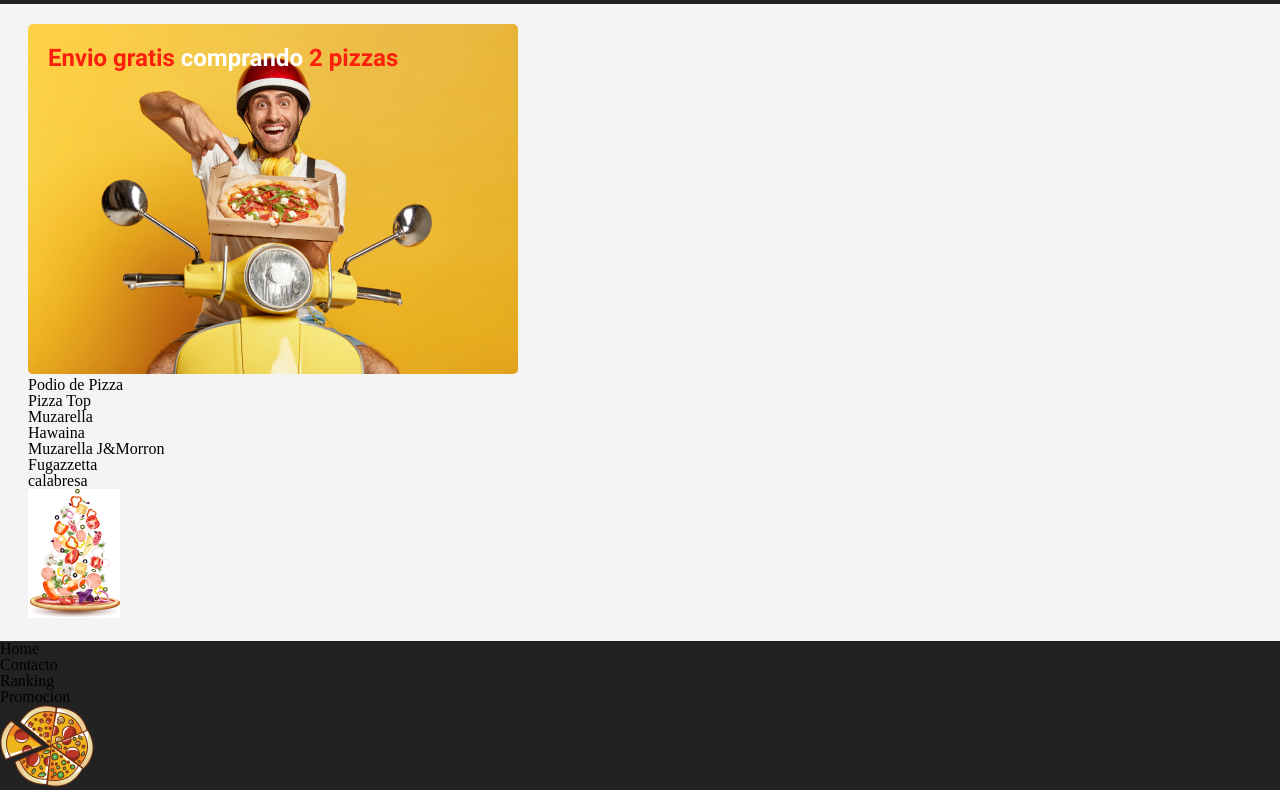
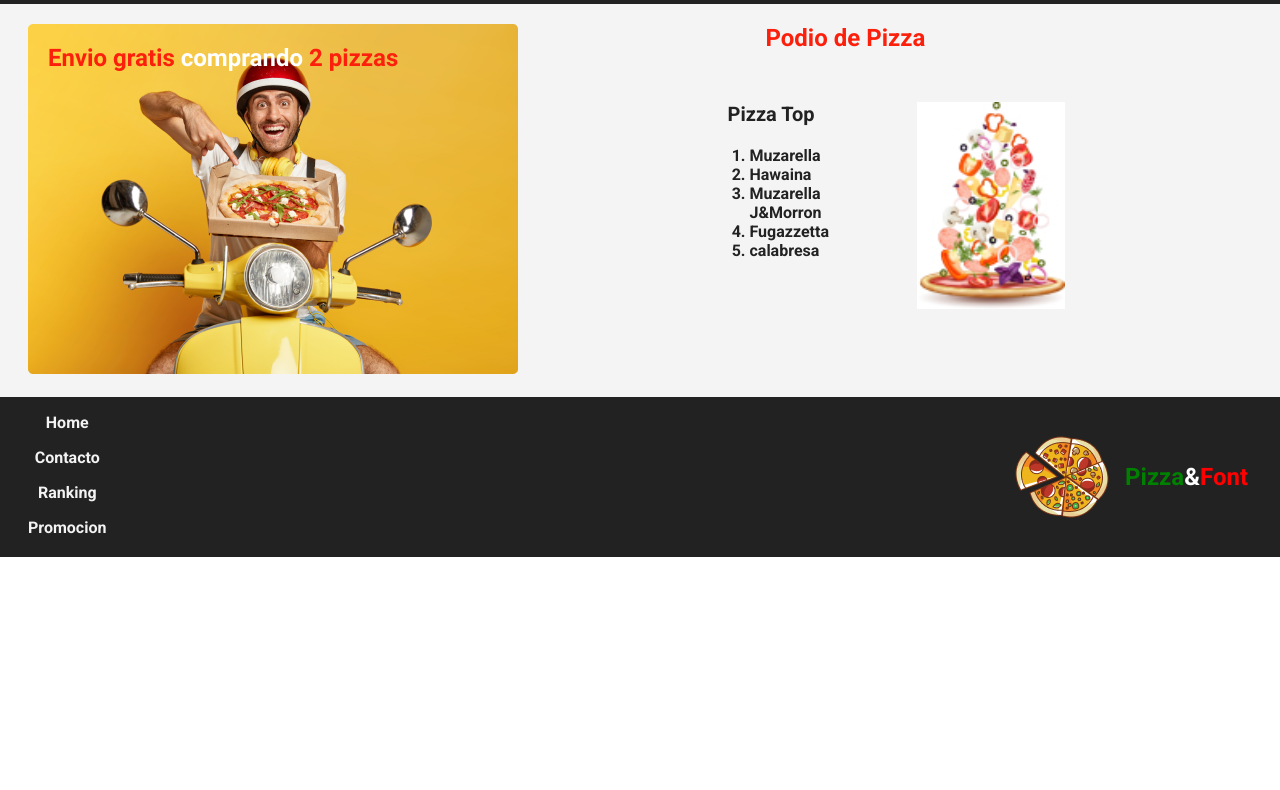
Before and after one commit to fariddezz/Pizzeria-de-la-Grasa, a plain HTML site: page index.html in a window 1280 px wide. Shown: the part 92-882 px from the top of the page. After the commit the page ends 800 px from the top, so only its background shows below. Drawn offline with Linux system fonts and the light colour scheme.

Commit message:
version 1.0

```diff
--- a/css/styles.css
+++ b/css/styles.css
@@ -62,4 +62,114 @@ main {
     background-color: #f4f4f4;
     padding: 20px 28px;
     margin: auto;
+    display: flex;
+    margin: auto;
 }
+
+.right-main {
+    display: flex;
+    flex-direction: column;
+    align-items: center;
+    height: 100%;
+    margin: 0 auto
+}
+
+.right-main > H2 {
+    align-self: flex-start;
+    display: flex;
+    color: #FC200C;
+    font-family: Roboto;
+    font-size: 24px;
+    font-style: normal;
+    font-weight: 700;
+    line-height: normal;
+    align-self: flex-start;
+    text-align: center;
+}
+
+.top5 {
+    display: flex;
+    }
+
+.top5 section {
+    position: relative;
+    right: 40px;
+    top: 50px;
+}
+
+article section h3 {
+    position: top;
+    color: #222;
+    font-family: Roboto;
+    font-size: 20px;
+    font-style: normal;
+    font-weight: 700;
+    line-height: normal;
+    text-align: center;
+}
+
+.top5 section ol {
+    display: flex;
+    flex-direction: column;
+    position: relative;
+    top: 20px;
+    left: 24px;
+    width: 100%;
+    height: 100%;
+    margin: 0 auto;
+    padding: 0;
+    list-style: lower;
+}
+
+.top5 section ol li {
+    color: #222;
+font-family: Roboto;
+font-size: 16px;
+font-style: normal;
+font-weight: 700;
+line-height: normal;
+}
+
+.top5 img{
+    position: relative;
+    top: 50px;
+    left: 60px;
+    width: 100%;
+    height: 100%;
+    margin: 0 auto;
+    padding: 0;
+}
+
+footer {
+    display: flex;
+    justify-content: space-between;
+    height: 20vh;
+    padding: 0 28px;
+}
+
+.nav-grasoso{
+    position: relative;
+    top: 16px;
+}
+
+.nav-grasoso ul {
+    color: #F3F3F3;
+font-family: Roboto;
+font-size: 16px;
+font-style: normal;
+font-weight: 400;
+line-height: normal;
+text-align: center;
+display: flex;
+flex-direction: column;
+justify-content: flex-end;
+gap: 16px;
+}
+
+.grasa {
+    display: flex;
+    justify-content: center;
+    align-items: center;
+    position: relative;
+    right: 20px;
+}
--- a/index.html
+++ b/index.html
@@ -30,12 +30,11 @@
             <div>
                 <img src="img/Delivery.png" alt="Delivery">
             </div>
-            <div>
+            <div class="right-main">
                 <H2>Podio de Pizza</H2>
-                <div>
-                    <h3>Pizza Top</h3>
-                    <div>
-                        <div>
+                <article class="top5">
+                    <section>
+                            <h3>Pizza Top</h3>
                             <ol>
                                 <li>Muzarella</li>
                                 <li>Hawaina</li>
@@ -43,24 +42,26 @@
                                 <li>Fugazzetta</li>
                                 <li>calabresa</li>
                             </ol>
-                        </div>
-                        <div>
-                            <img src="img/PizzaFalling.jpg" alt="Suculent">
-                        </div>
-                    </div>
-                </div>
+                    </section>
+                    <img src="img/PizzaFalling.jpg" alt="Suculent">
+                </article>
             </div>
         </main>
     <footer>
-        <nav>
+        <nav class="nav-grasoso">
             <ul>
-                <li>Home</li>
-                <li>Contacto</li>
-                <li>Ranking</li>
-                <li>Promocion</li>
+                <li class="pepe">Home</li>
+                <li class="pepe">Contacto</li>
+                <li class="pepe">Ranking</li>
+                <li class="pepe">Promocion</li>
             </ul>
         </nav>
-        <img src="img/VectorPizza.png" alt="GAAA">
+        <div class="grasa">
+            <img src="img/VectorPizza.png" alt="GAAA">
+            <h1>
+                <span class="pizza">Pizza</span><span class="symbol">&</span><span class="font">Font</span>
+            </h1>
+        </div>
     </footer>
 </body>
 </html>
```
